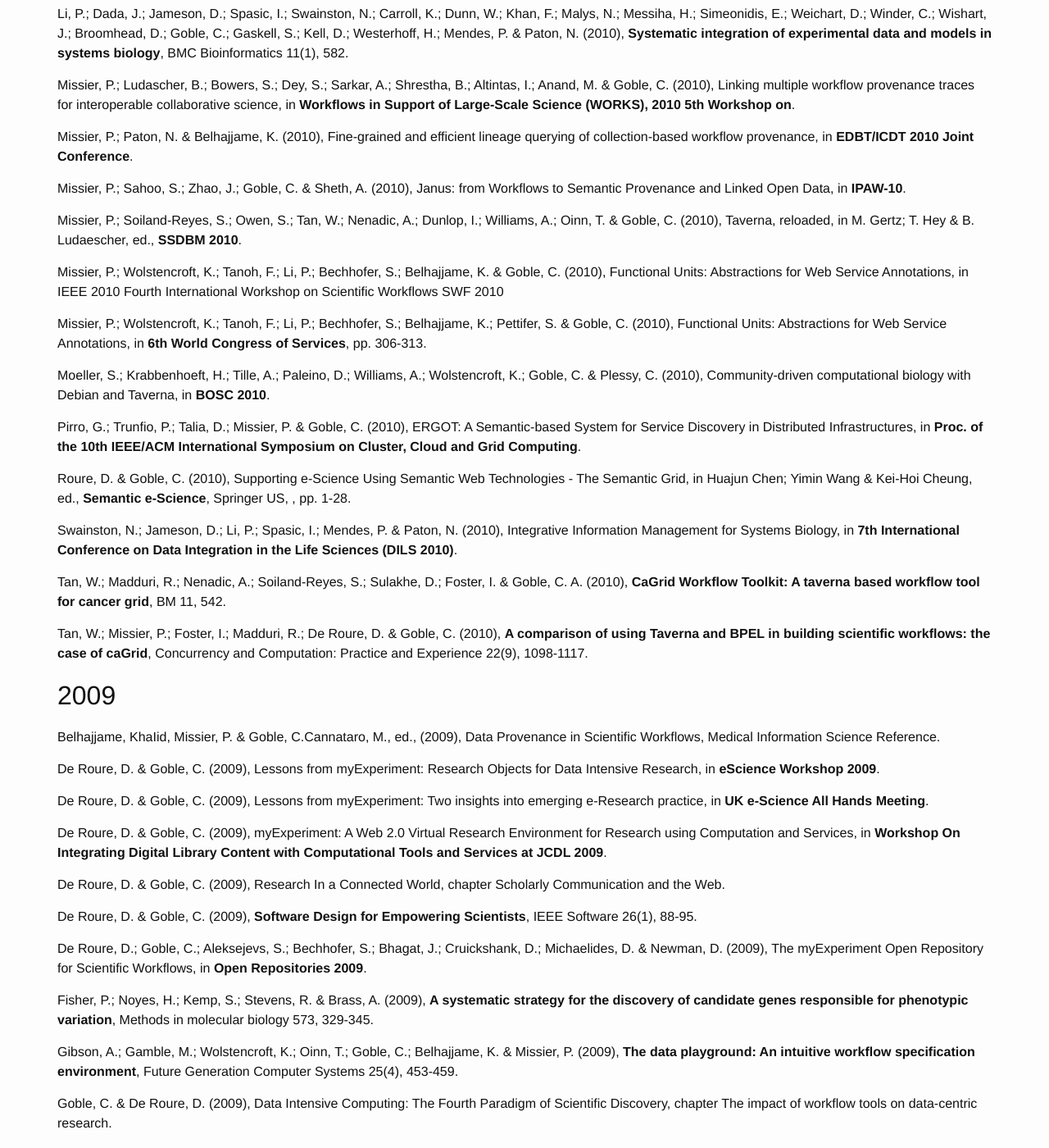
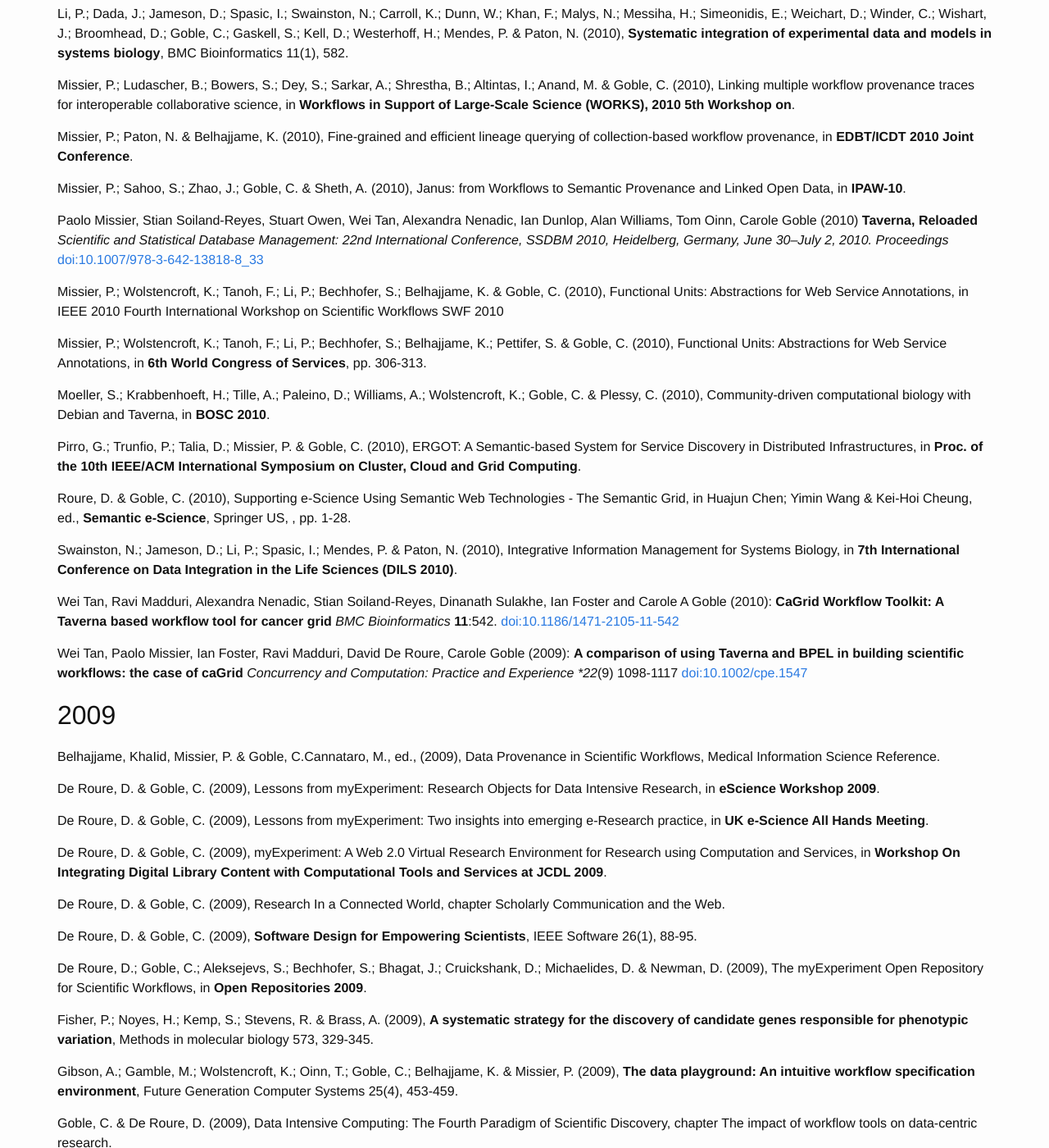
Before and after one commit to eScienceLab/eScienceLab.github.io, a Jekyll site: the page built from publications/archive.md, in a window 1280 px wide and 1400 px high, scrolled down 3460 px. Shown: the whole window at 82% size. Built offline with Jekyll 4.4.1, drawn with Linux system fonts in a browser that asks for light colours; comment, search, counter and statistics services are not loaded; some of the changed text lies outside the part shown.

Commit message:
Update archive.md

```diff
--- a/publications/archive.md
+++ b/publications/archive.md
@@ -177,7 +177,11 @@
 Missier, P.; Sahoo, S.; Zhao, J.; Goble, C. & Sheth, A. (2010), Janus: from Workflows to Semantic Provenance and Linked Open Data, in **IPAW-10**.
 
 
-Missier, P.; Soiland-Reyes, S.; Owen, S.; Tan, W.; Nenadic, A.; Dunlop, I.; Williams, A.; Oinn, T. & Goble, C. (2010), Taverna, reloaded, in M. Gertz; T. Hey & B. Ludaescher, ed., **SSDBM 2010**.
+Paolo Missier, Stian Soiland-Reyes, Stuart Owen, Wei Tan, Alexandra Nenadic, Ian Dunlop, Alan Williams, Tom Oinn, Carole Goble (2010)
+**Taverna, Reloaded**
+_Scientific and Statistical Database Management: 22nd International Conference, SSDBM 2010, Heidelberg, Germany, June 30--July 2, 2010. Proceedings_
+[doi:10.1007/978-3-642-13818-8_33](http://dx.doi.org/10.1007/978-3-642-13818-8_33)
+
 
 
 Missier, P.; Wolstencroft, K.; Tanoh, F.; Li, P.; Bechhofer, S.; Belhajjame, K. & Goble, C. (2010), Functional Units: Abstractions for Web Service Annotations, in IEEE 2010 Fourth International Workshop on Scientific Workflows SWF 2010
@@ -198,11 +202,17 @@
 Swainston, N.; Jameson, D.; Li, P.; Spasic, I.; Mendes, P. & Paton, N. (2010), Integrative Information Management for Systems Biology, in **7th International Conference on Data Integration in the Life Sciences (DILS 2010)**.
 
 
-Tan, W.; Madduri, R.; Nenadic, A.; Soiland-Reyes, S.; Sulakhe, D.; Foster, I. & Goble, C. A. (2010), **CaGrid Workflow Toolkit: A taverna based workflow tool for cancer grid**, BM 11, 542.
+Wei Tan, Ravi Madduri, Alexandra Nenadic, Stian Soiland-Reyes, Dinanath Sulakhe, Ian Foster and Carole A Goble (2010):
+**CaGrid Workflow Toolkit: A Taverna based workflow tool for cancer grid**
+_BMC Bioinformatics_ **11**:542.
+[doi:10.1186/1471-2105-11-542](http://dx.doi.org/10.1186/1471-2105-11-542)
 
 
-Tan, W.; Missier, P.; Foster, I.; Madduri, R.; De Roure, D. & Goble, C. (2010), **A comparison of using Taverna and BPEL in building scientific workflows: the case of caGrid**, Concurrency and Computation: Practice and Experience 22(9), 1098-1117.
 
+Wei Tan, Paolo Missier, Ian Foster,  Ravi Madduri, David De Roure, Carole Goble (2009):
+**A comparison of using Taverna and BPEL in building scientific workflows: the case of caGrid**
+_Concurrency and Computation: Practice and Experience_ **22*(9) 1098-1117
+[doi:10.1002/cpe.1547](http://dx.doi.org/10.1002/cpe.1547)
 
 
 
@@ -272,8 +282,11 @@
 
 Sroka, J.; Hidders, J.; Missier, P. & Goble, C. (2009), **A formal semantics for the Taverna 2 workflow model**, Journal of Computer and System Sciences 76(6), 490-508.
 
-
-Tan, W.; Chard, K.; Sulakhe, D.; Madduri, R.; Foster, I.; Soiland-Reyes, S. & Goble, C. (2009), Scientific Workflows as Services in caGrid: A Taverna and gRAVI Approach, in **Proceedings of the 2009 IEEE International Conference on Web Services**, pp. 413-420.
+Wei Tan, Kyle Chard, Dinanath Sulakhe, Ravi Madduri, Ian Foster, Stian Soiland‐Reyes, Carole Goble (2009):
+**Scientific workflows as services in caGrid: a Taverna and gRAVI approach**
+_IEEE International Conference on Web Services (ICWS 2009)_
+[doi:10.1109/ICWS.2009.19](http://dx.doi.org/10.1109/ICWS.2009.19)
+[[escholar]](https://www.escholar.manchester.ac.uk/uk-ac-man-scw:192018)
 
 
 Tan, W.; Missier, P.; Madduri, R. & Foster, I. (2009), Building Scientific Workflow with Taverna and BPEL: A Comparative Study in caGrid, in **Service-Oriented Computing - ICSOC 2008 Workshops**, Springer Berlin / Heidelberg, , pp. 118-129.
```
